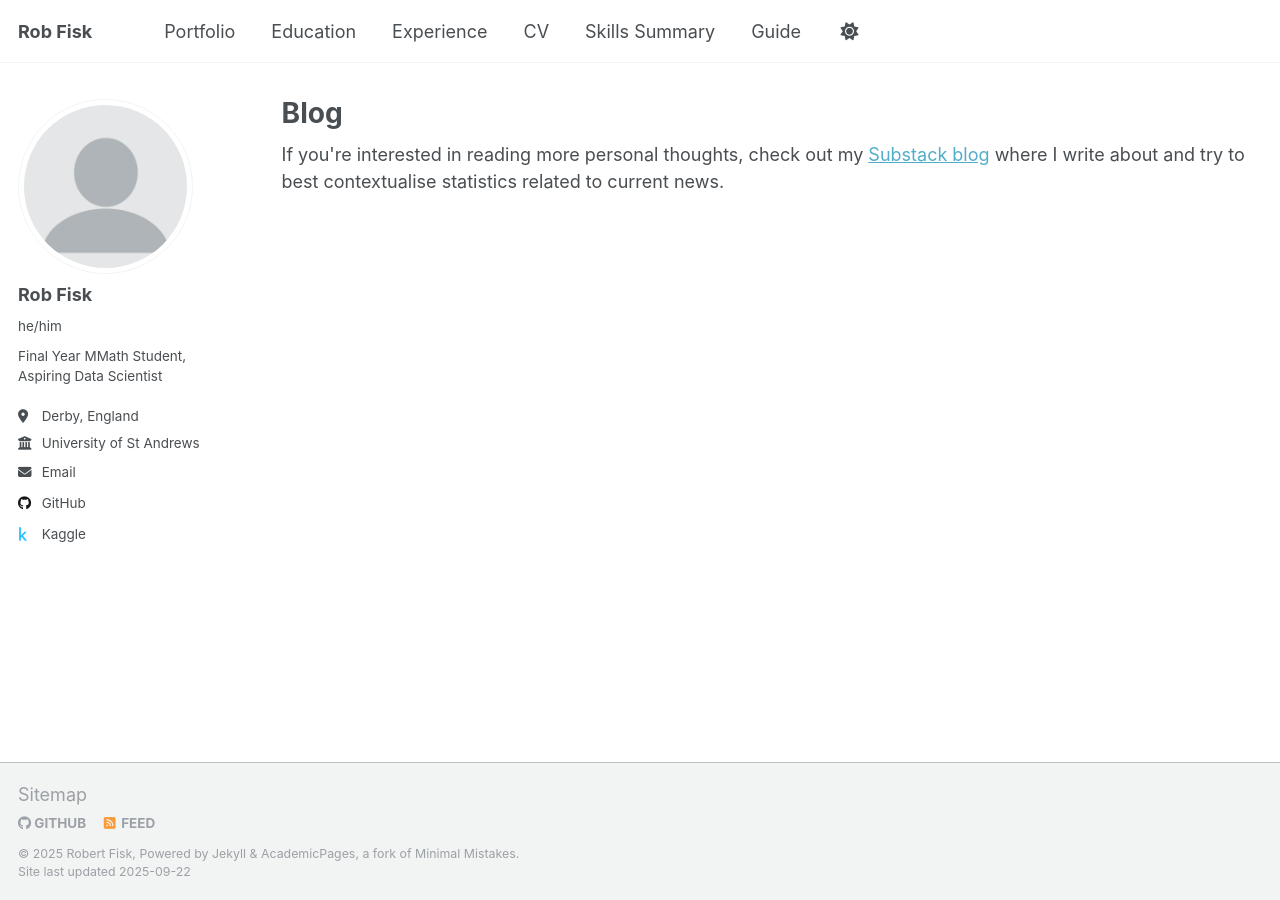
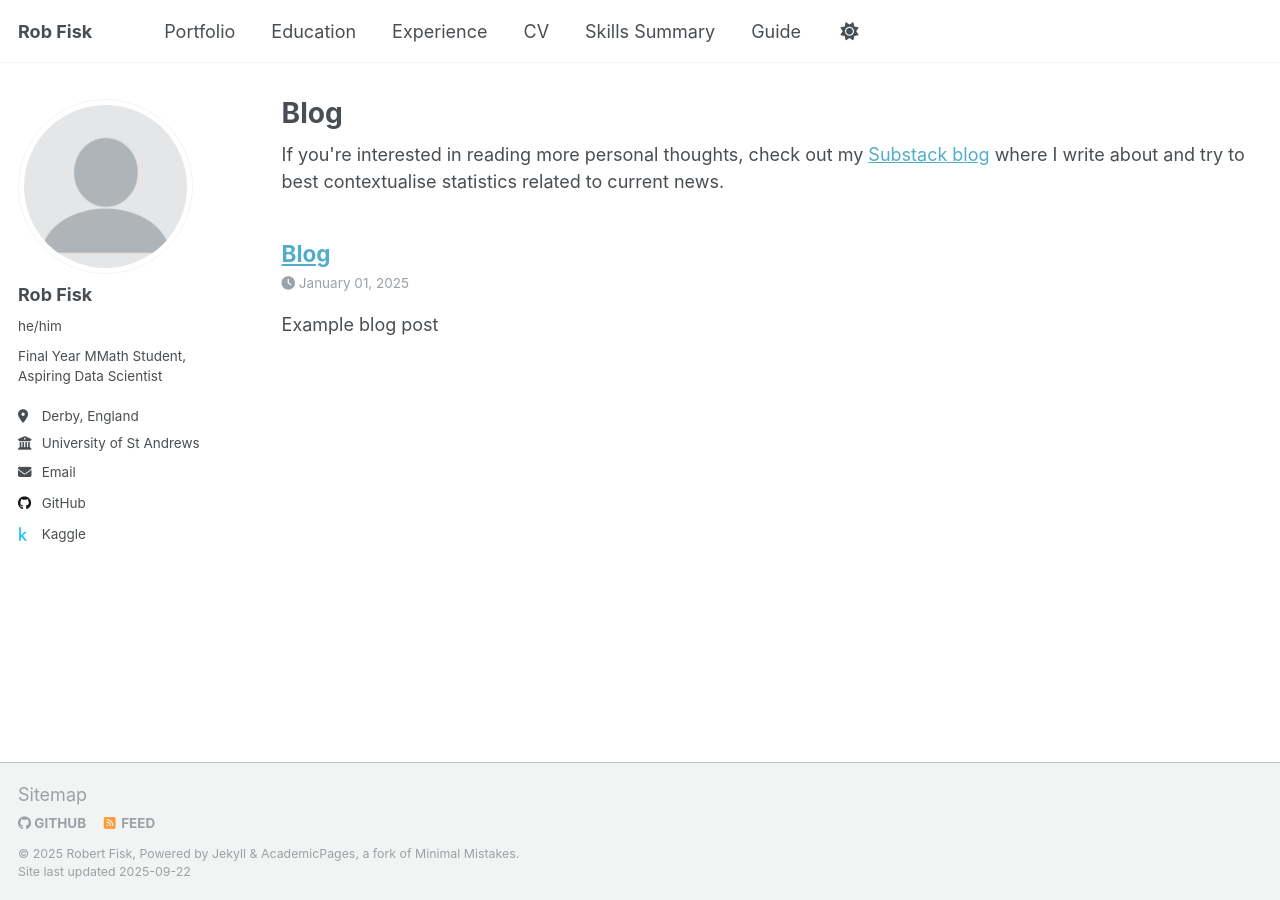
Before and after one commit to RobFisk/robfisk.github.io, a Jekyll site: the page built from _pages/blog.html, in a window 1280 px wide. Built offline with Jekyll 4.4.1, drawn with Linux system fonts in a browser that asks for light colours; a script that is not in the unit is left out.

Commit message:
Update 0_example.md

```diff
--- a/_blog/0_example.md
+++ b/_blog/0_example.md
@@ -1 +1,8 @@
-Example post
+---
+title: "Blog"
+date: "2025-01-01"
+excerpt: "Example blog post"
+collection: blog
+---
+
+Example Blog post...
```
